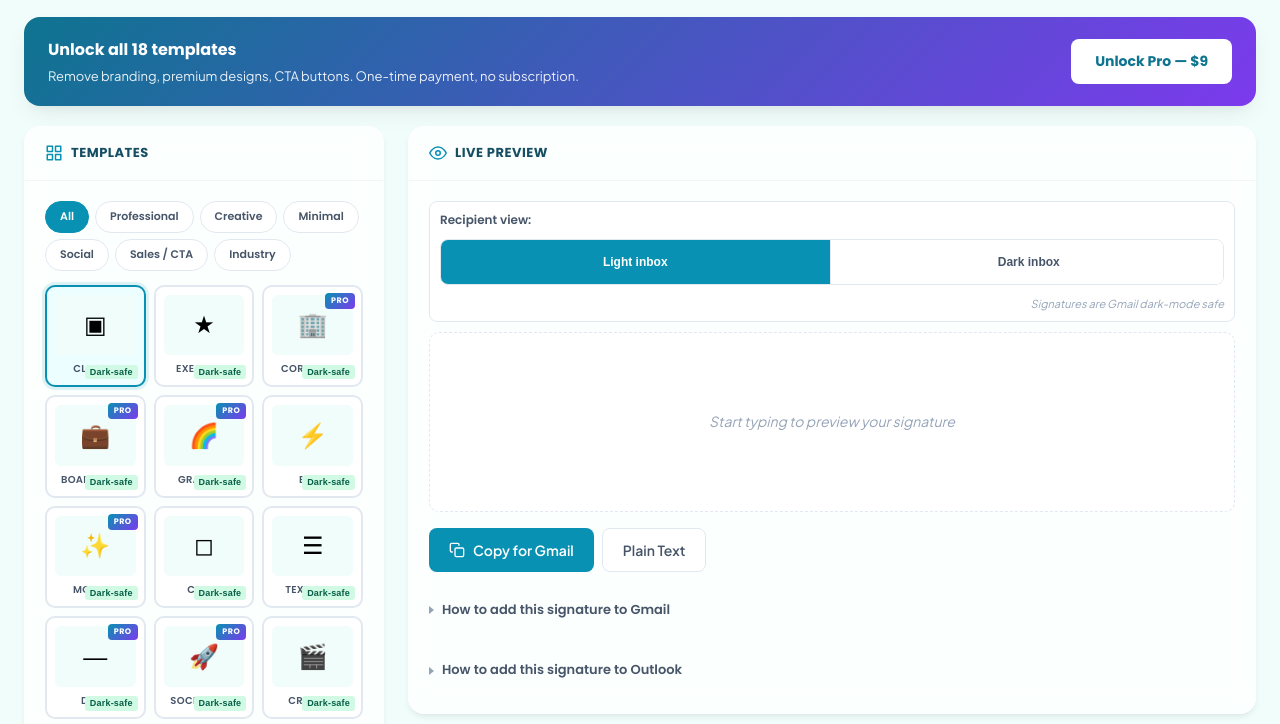
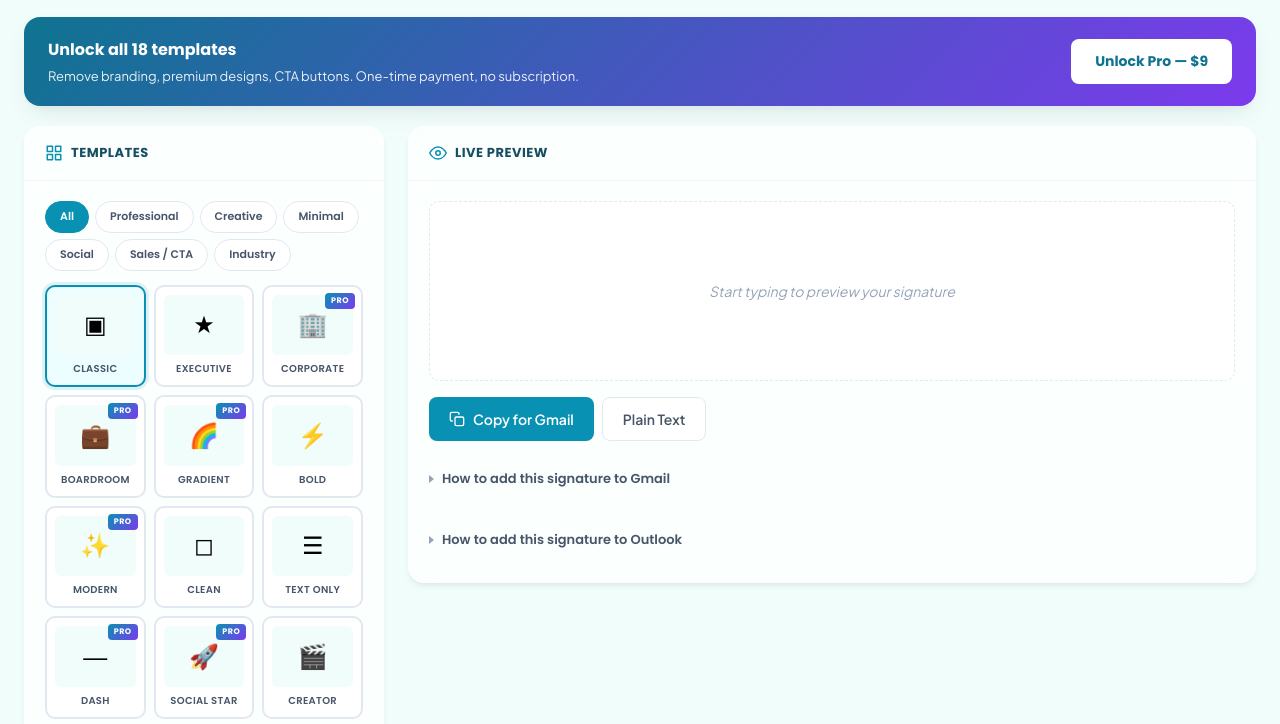
Before and after one commit to Lemmingtons/emailsignaturegenerator, a plain HTML site: page generator.html in a window 1280 px wide. Shown: the part 72-796 px from the top of the page. Drawn offline with Linux system fonts and the light colour scheme.

Commit message:
fix: remove confusing preview mode toggle
- Remove the generator light/dark inbox preview controls and badge labels
- Keep the signature preview in a single clean rendered state
- Replace dark-mode marketing copy with hosted photo messaging

Co-Authored-By: Claude Sonnet 4.6 <noreply@anthropic.com>

```diff
--- a/css/styles.css
+++ b/css/styles.css
@@ -603,42 +603,6 @@ body {
    PREVIEW
    ══════════════════════════════════════ */
 
-.preview-toolbar {
-  display: flex;
-  align-items: center;
-  gap: 10px;
-  flex-wrap: wrap;
-  padding: 8px 10px;
-  margin-bottom: 10px;
-  background: var(--surface);
-  border: 1px solid var(--border);
-  border-radius: 8px;
-  font-size: 12px;
-}
-
-.preview-toolbar-label {
-  font-family: var(--font-heading);
-  font-weight: 600;
-  color: var(--text-secondary);
-}
-
-.preview-bg-toggle {
-  display: inline-flex;
-  gap: 4px;
-}
-
-.preview-bg-toggle .toggle-option {
-  padding: 5px 10px;
-  font-size: 12px;
-}
-
-.preview-toolbar-note {
-  margin-left: auto;
-  color: var(--text-muted);
-  font-size: 11px;
-  font-style: italic;
-}
-
 .preview-area {
   background: var(--surface);
   border: 1px dashed var(--border);
@@ -648,12 +612,6 @@ body {
   transition: background-color 200ms ease, border-color 200ms ease;
 }
 
-.preview-area.dark-preview {
-  background: #1f1f1f;
-  border-color: #2d2d2d;
-  border-style: solid;
-}
-
 .preview-area.empty {
   display: flex;
   align-items: center;
@@ -663,27 +621,9 @@ body {
   font-style: italic;
 }
 
-.preview-area.dark-preview.empty {
-  color: #9ca3af;
-}
-
 .preview-sticky {
   position: sticky;
   top: 80px;
-}
-
-.dark-safe-badge {
-  position: absolute;
-  bottom: 6px;
-  right: 6px;
-  font-size: 9px;
-  font-weight: 700;
-  color: #065f46;
-  background: #d1fae5;
-  padding: 2px 5px;
-  border-radius: 3px;
-  letter-spacing: 0.2px;
-  line-height: 1.2;
 }
 
 /* ══════════════════════════════════════
--- a/generator.html
+++ b/generator.html
@@ -36,7 +36,7 @@
     "operatingSystem": "Web",
     "featureList": [
       "18 professional email signature templates",
-      "Gmail dark-mode safe — signatures stay legible in dark inboxes",
+      "Hosted photo upload for email clients",
       "Custom colour picker with hex code input",
       "8 email-safe fonts",
       "Photo upload with circle, rounded, and square shapes",
@@ -345,14 +345,6 @@
               Live Preview
             </div>
             <div class="card-body">
-              <div class="preview-toolbar">
-                <span class="preview-toolbar-label">Recipient view:</span>
-                <div class="toggle-group preview-bg-toggle" role="radiogroup" aria-label="Preview background">
-                  <button class="toggle-option active" data-preview-bg="light" role="radio" aria-checked="true">Light inbox</button>
-                  <button class="toggle-option" data-preview-bg="dark" role="radio" aria-checked="false">Dark inbox</button>
-                </div>
-                <span class="preview-toolbar-note" aria-live="polite">Signatures are Gmail dark-mode safe</span>
-              </div>
               <div id="signature-preview" class="preview-area empty">
                 Start typing to preview your signature
               </div>
--- a/js/app.js
+++ b/js/app.js
@@ -7,7 +7,6 @@
   let currentTemplate = 'classic';
   let currentCategory = 'all';
   let isPro = false; // Set to true after Stripe payment
-  let darkPreview = false; // Toggles the preview container's background to simulate recipient dark mode
 
   const defaultStyle = {
     primaryColor: '#0891B2',
@@ -85,7 +84,6 @@
         ${t.pro && !isPro ? '<span class="pro-badge">Pro</span>' : ''}
         <div class="template-preview">${t.icon}</div>
         <div class="template-name">${t.name}</div>
-        <span class="dark-safe-badge" title="Renders correctly in Gmail dark mode">Dark-safe</span>
       </button>`
     ).join('');
 
@@ -148,20 +146,6 @@
     bindToggleGroup('divider-toggles', 'dividerStyle');
     bindToggleGroup('photo-shape-toggles', 'photoShape');
     bindToggleGroup('icon-style-toggles', 'iconStyle');
-
-    // Preview background toggle (simulates recipient's light vs dark inbox)
-    document.querySelectorAll('.preview-bg-toggle .toggle-option').forEach(btn => {
-      btn.addEventListener('click', function() {
-        document.querySelectorAll('.preview-bg-toggle .toggle-option').forEach(o => {
-          o.classList.remove('active');
-          o.setAttribute('aria-checked', 'false');
-        });
-        this.classList.add('active');
-        this.setAttribute('aria-checked', 'true');
-        darkPreview = this.dataset.previewBg === 'dark';
-        applyDarkPreviewClass();
-      });
-    });
 
     // CTA fields
     const ctaText = document.getElementById('ctaText');
@@ -507,12 +491,8 @@
 
     preview.innerHTML = html;
     preview.classList.remove('empty');
-    applyDarkPreviewClass();
   }
 
-  // Wraps the rendered template + optional compliance block + optional branding
-  // in a Gmail-dark-mode-safe light island. Used by both renderPreview and
-  // copyHTML so what the user sees is exactly what recipients get.
   function buildSignatureHtml(template, data, style) {
     let inner = template.render(data, style);
 
@@ -723,12 +703,6 @@
     return String(str).replace(/&/g, '&amp;').replace(/"/g, '&quot;').replace(/</g, '&lt;').replace(/>/g, '&gt;');
   }
 
-  function applyDarkPreviewClass() {
-    const preview = document.getElementById('signature-preview');
-    if (!preview) return;
-    preview.classList.toggle('dark-preview', darkPreview);
-  }
-
   // ── Copy Functions ──
   async function copyHTML(btn) {
     const data = getFormData();
```
Also changed, not shown: index.html (+3 -3 lines).
